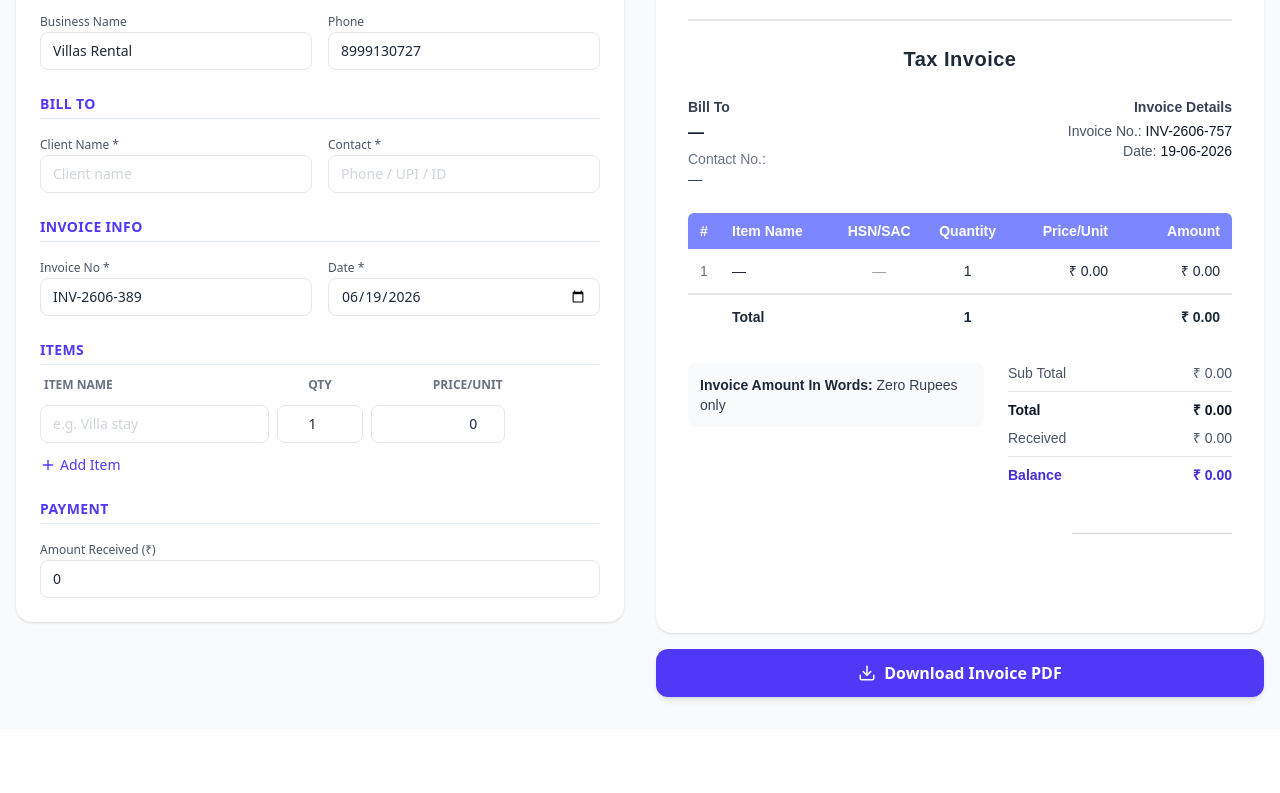
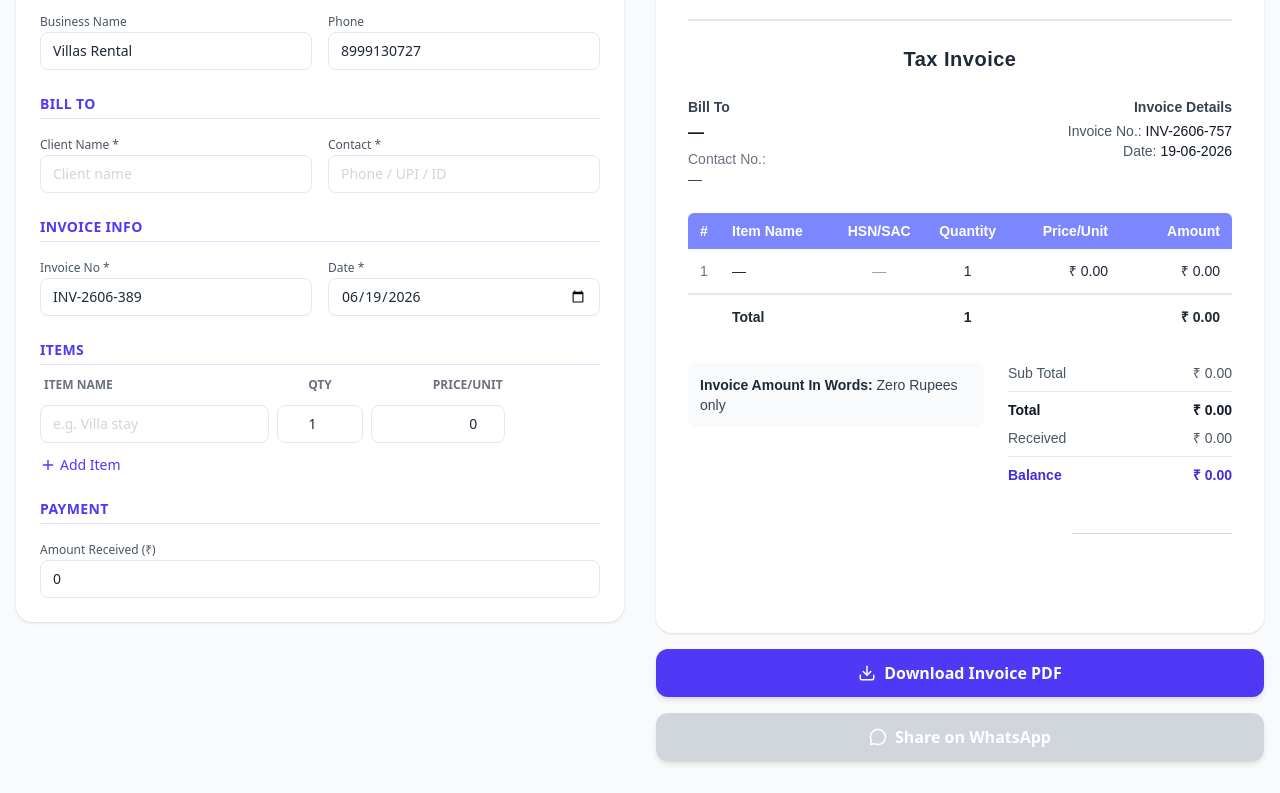
Before and after one commit to hemantnimble/Invoice-generator, a Next.js app: page / in a window 1280 px wide. Shown: the part 238-1031 px from the top of the page. Before the commit the page ends 967 px from the top, so only its background shows below. Built offline with nearby package versions, Linux system fonts and the light colour scheme; no server answers; what @react-pdf/renderer would draw is missing.

Commit message:
whatsapp share

```diff
--- a/package.json
+++ b/package.json
@@ -15,6 +15,7 @@
     "class-variance-authority": "^0.7.1",
     "clsx": "^2.1.1",
     "date-fns": "^4.4.0",
+    "html-to-image": "^1.11.13",
     "lucide-react": "^1.21.0",
     "next": "15.5.19",
     "next-auth": "^4.24.14",
--- a/src/app/invoice/[id]/page.tsx
+++ b/src/app/invoice/[id]/page.tsx
@@ -9,6 +9,8 @@ import DownloadButton from "@/components/invoice/DownloadButton";
 import type { InvoiceRecord, Profile } from "@/types/database";
 import type { InvoiceSchema } from "@/lib/invoice-schema";
 import { ArrowLeft, Loader2 } from "lucide-react";
+import ShareImageButton from "@/components/invoice/ShareImageButton";
+import { computeInvoice } from "@/lib/invoice-utils";
 
 export default function ViewInvoicePage() {
   const { status } = useSession();
@@ -83,6 +85,15 @@ export default function ViewInvoicePage() {
           logoUrl={profile?.logo_url}
           signatureUrl={profile?.signature_url}
         />
+        <ShareImageButton
+          targetId="invoice-preview"
+          fileName={`invoice-${invoiceData.invoiceNumber}`}
+          clientPhone={invoiceData.clientContact}
+          clientName={invoiceData.clientName}
+          businessName={invoiceData.businessName}
+          totalAmount={computeInvoice(invoiceData).total.toFixed(2)}
+          balanceAmount={computeInvoice(invoiceData).balance.toFixed(2)}
+        />
       </div>
     </main>
   );
--- a/src/app/invoice/new/page.tsx
+++ b/src/app/invoice/new/page.tsx
@@ -12,6 +12,7 @@ import { computeInvoice, generateInvoiceNumber } from "@/lib/invoice-utils";
 import { format } from "date-fns";
 import { ArrowLeft, FileText, Eye, Save, Loader2, Check } from "lucide-react";
 import type { Profile } from "@/types/database";
+import ShareImageButton from "@/components/invoice/ShareImageButton";
 
 export default function NewInvoicePage() {
   const { status } = useSession();
@@ -106,17 +107,15 @@ export default function NewInvoicePage() {
       <div className="lg:hidden flex border-b border-gray-200 bg-white">
         <button
           onClick={() => setMobileTab("form")}
-          className={`flex-1 flex items-center justify-center gap-2 py-3 text-sm font-medium transition-colors ${
-            mobileTab === "form" ? "text-indigo-600 border-b-2 border-indigo-600" : "text-gray-500"
-          }`}
+          className={`flex-1 flex items-center justify-center gap-2 py-3 text-sm font-medium transition-colors ${mobileTab === "form" ? "text-indigo-600 border-b-2 border-indigo-600" : "text-gray-500"
+            }`}
         >
           <FileText size={16} /> Fill Details
         </button>
         <button
           onClick={() => setMobileTab("preview")}
-          className={`flex-1 flex items-center justify-center gap-2 py-3 text-sm font-medium transition-colors ${
-            mobileTab === "preview" ? "text-indigo-600 border-b-2 border-indigo-600" : "text-gray-500"
-          }`}
+          className={`flex-1 flex items-center justify-center gap-2 py-3 text-sm font-medium transition-colors ${mobileTab === "preview" ? "text-indigo-600 border-b-2 border-indigo-600" : "text-gray-500"
+            }`}
         >
           <Eye size={16} /> Preview
         </button>
@@ -132,6 +131,15 @@ export default function NewInvoicePage() {
           <div className="lg:sticky lg:top-24 space-y-4">
             <InvoicePreview data={invoiceData ?? defaultValues} logoUrl={profile.logo_url} signatureUrl={profile.signature_url} />
             <DownloadButton data={invoiceData ?? defaultValues} logoUrl={profile.logo_url} signatureUrl={profile.signature_url} />
+            <ShareImageButton
+              targetId="invoice-preview"
+              fileName={`invoice-${(invoiceData ?? defaultValues).invoiceNumber}`}
+              clientPhone={(invoiceData ?? defaultValues).clientContact}
+              clientName={(invoiceData ?? defaultValues).clientName}
+              businessName={(invoiceData ?? defaultValues).businessName}
+              totalAmount={computeInvoice(invoiceData ?? defaultValues).total.toFixed(2)}
+              balanceAmount={computeInvoice(invoiceData ?? defaultValues).balance.toFixed(2)}
+            />
           </div>
         </div>
       </div>
--- a/src/app/page.tsx
+++ b/src/app/page.tsx
@@ -6,10 +6,11 @@ import InvoicePreview from "@/components/invoice/InvoicePreview";
 import DownloadButton from "@/components/invoice/DownloadButton";
 import PWAInstallBanner from "@/components/PWAInstallBanner";
 import type { InvoiceSchema } from "@/lib/invoice-schema";
-import { generateInvoiceNumber } from "@/lib/invoice-utils";
+import { computeInvoice, generateInvoiceNumber } from "@/lib/invoice-utils";
 import { format } from "date-fns";
 import { FileText, Eye } from "lucide-react";
 import { useSession, signIn, signOut } from "next-auth/react";
+import ShareImageButton from "@/components/invoice/ShareImageButton";
 
 const defaultValues: InvoiceSchema = {
   clientName: "",
@@ -85,6 +86,15 @@ export default function Home() {
           <div className="lg:sticky lg:top-24 space-y-4">
             <InvoicePreview data={invoiceData} />
             <DownloadButton data={invoiceData} />
+            <ShareImageButton
+  targetId="invoice-preview"
+  fileName={`invoice-${invoiceData.invoiceNumber}`}
+  clientPhone={invoiceData.clientContact}
+  clientName={invoiceData.clientName}
+  businessName={invoiceData.businessName}
+  totalAmount={computeInvoice(invoiceData).total.toFixed(2)}
+  balanceAmount={computeInvoice(invoiceData).balance.toFixed(2)}
+/>
           </div>
         </div>
       </div>
--- /dev/null
+++ b/src/components/invoice/ShareImageButton.tsx
@@ -0,0 +1,99 @@
+"use client";
+
+import { useState } from "react";
+import { toPng } from "html-to-image";
+import { MessageCircle, Loader2 } from "lucide-react";
+
+type Props = {
+  targetId: string;
+  fileName: string;
+  clientPhone: string;
+  clientName?: string;
+  businessName?: string;
+  totalAmount?: string;
+  balanceAmount?: string;
+};
+
+export default function ShareImageButton({
+  targetId,
+  fileName,
+  clientPhone,
+  clientName,
+  businessName,
+  totalAmount,
+  balanceAmount,
+}: Props) {
+  const [loading, setLoading] = useState(false);
+
+  const cleanPhone = (phone: string) => {
+    // Strip spaces, dashes, keep only digits and leading +
+    let digits = phone.replace(/[^\d+]/g, "");
+    // If no country code, assume India (+91)
+    if (!digits.startsWith("+")) {
+      digits = digits.length === 10 ? `91${digits}` : digits;
+    } else {
+      digits = digits.replace("+", "");
+    }
+    return digits;
+  };
+
+  const handleShare = async () => {
+    setLoading(true);
+    try {
+      const node = document.getElementById(targetId);
+      if (!node) return;
+
+      const dataUrl = await toPng(node, {
+        quality: 1,
+        pixelRatio: 2,
+        backgroundColor: "#ffffff",
+      });
+
+      const res = await fetch(dataUrl);
+      const blob = await res.blob();
+      const file = new File([blob], `${fileName}.png`, { type: "image/png" });
+
+      const phone = cleanPhone(clientPhone);
+      const message = `Hi ${clientName || "there"}, here's your invoice from ${
+        businessName || "us"
+      }.${totalAmount ? ` Total: ₹${totalAmount}.` : ""}${
+        balanceAmount ? ` Balance due: ₹${balanceAmount}.` : ""
+      }`;
+
+      // Try native share targeted — opens share sheet, user picks WhatsApp
+      if (navigator.share && navigator.canShare?.({ files: [file] })) {
+        await navigator.share({
+          files: [file],
+          text: message,
+        });
+        return;
+      }
+
+      // Fallback — download image + open WhatsApp chat with that number
+      const url = URL.createObjectURL(blob);
+      const a = document.createElement("a");
+      a.href = url;
+      a.download = `${fileName}.png`;
+      a.click();
+      URL.revokeObjectURL(url);
+
+      const waUrl = `https://wa.me/${phone}?text=${encodeURIComponent(message)}`;
+      window.open(waUrl, "_blank");
+    } catch (err) {
+      console.error("Share failed:", err);
+    } finally {
+      setLoading(false);
+    }
+  };
+
+  return (
+    <button
+      onClick={handleShare}
+      disabled={loading || !clientPhone}
+      className="w-full flex items-center justify-center gap-2 bg-green-600 hover:bg-green-700 disabled:bg-gray-300 text-white font-semibold py-3 px-6 rounded-xl transition-colors shadow-md"
+    >
+      {loading ? <Loader2 size={18} className="animate-spin" /> : <MessageCircle size={18} />}
+      {loading ? "Preparing..." : "Share on WhatsApp"}
+    </button>
+  );
+}
```
Also changed, not shown: 1 other file (tests, documents, lock files or other folders).
